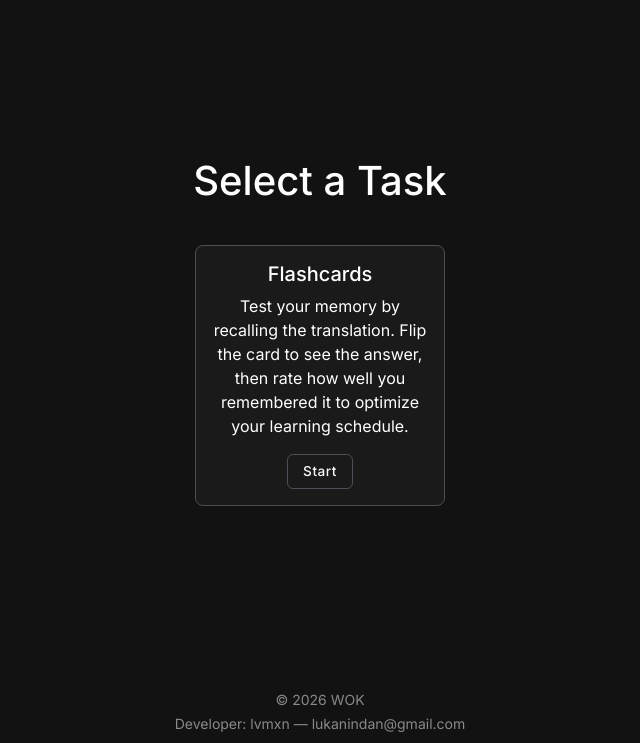
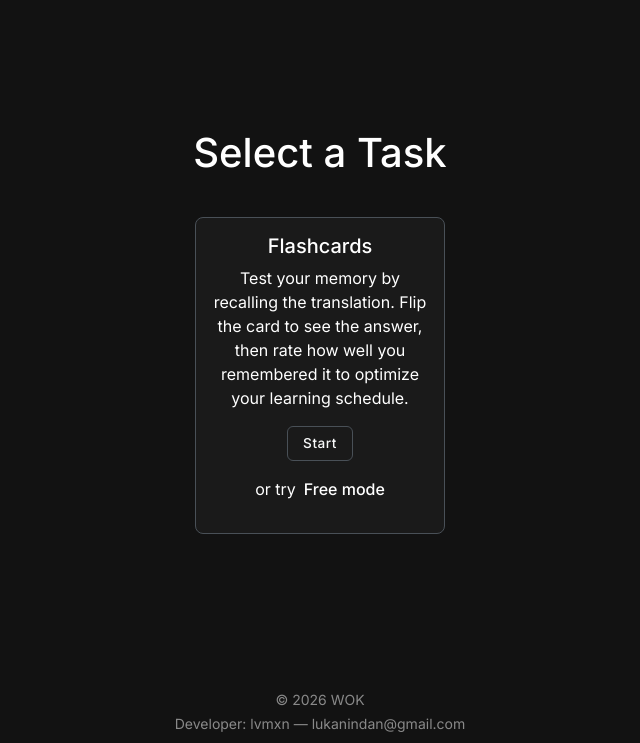
Before and after one commit to lvmxn/wok, a Flask app: page /tasks in a window 1280 px wide. Shown: the part 57-800 px from the top of the page, without its empty margins (320-960 px from the left). Run offline with Flask 3, Linux system fonts and the light colour scheme; the visitor is signed in with stand-in values (Sample User, id 1); data comes from the database, SQL or seed files in the repository.

Commit message:
feat: add free mode

```diff
--- a/app.py
+++ b/app.py
@@ -158,7 +158,11 @@ def tasks():
 @app.route("/flashcards", methods=["GET", "POST"])
 @login_required
 def flashcards():
+    free = request.args.get('mode') == "free"
+
     if request.method == "POST":
+        if free:
+            return jsonify({"status": "success", "message": "Free mode: review not saved"}), 200
         data_j = request.get_json()
         if not isinstance(data_j, dict):
             return jsonify({"status": "error", "message": "Invalid request body"}), 400
@@ -202,21 +206,36 @@ def flashcards():
         except sqlite3.Error:
             return jsonify({"status": "error", "message": "Could not save review"}), 500
         return jsonify({"status": "success"}), 200
-    words = db.execute(
-        """SELECT
-            w.id,
-            w.word,
-            w.translation,
-            COALESCE(uw.context, w.context) AS context
-            FROM words w
-            JOIN user_words uw ON w.id = uw.word_id
-            WHERE uw.user_id = ?
-            AND uw.next_review <= ?
-            ORDER BY uw.next_review ASC
-            LIMIT 20""",
-        session["user_id"],
-        calculate_next_review(0),
-    )
+    if not free:
+        words = db.execute(
+            """SELECT
+                w.id,
+                w.word,
+                w.translation,
+                COALESCE(uw.context, w.context) AS context
+                FROM words w
+                JOIN user_words uw ON w.id = uw.word_id
+                WHERE uw.user_id = ?
+                AND uw.next_review <= ?
+                ORDER BY uw.next_review ASC
+                LIMIT 20""",
+            session["user_id"],
+            calculate_next_review(0),
+        )
+    else:
+        words = db.execute(
+            """SELECT
+                w.id,
+                w.word,
+                w.translation,
+                COALESCE(uw.context, w.context) AS context
+                FROM words w
+                JOIN user_words uw ON w.id = uw.word_id
+                WHERE uw.user_id = ?
+                ORDER BY RANDOM()
+                LIMIT 20""",
+            session["user_id"],
+        )
     return render_template("flashcards.html", words=dumps(words))
 
 
--- a/templates/error.html
+++ b/templates/error.html
@@ -8,6 +8,6 @@
     <div class="error-page">
         <h1>{{ error_code }}</h1>
         <p>{{ error_message }}</p>
-        <a href="/">Back to main</a>
+        <a style="color: #ffff;  text-decoration: none; font-weight: 500;" href="/">Back to main</a>
     </div>
 {% endblock %}
--- a/templates/tasks.html
+++ b/templates/tasks.html
@@ -11,7 +11,11 @@
             <div class="card-body py-2 px-3">
                 <h5 class="card-title">Flashcards</h5>
                 <p class="card-text">Test your memory by recalling the translation. Flip the card to see the answer, then rate how well you remembered it to optimize your learning schedule.</p>
-                <a href="/flashcards" class="btn btn-mono-outline btn-normal-case">Start</a>
+                <a href="/flashcards" class="btn btn-mono-outline btn-normal-case mb-3">Start</a>
+                <div class="d-flex flex-column flex-md-row align-items-start justify-content-center gap-2">
+                    <p>or try</p>
+                    <a href="/flashcards?mode=free" style="color: #ffff;  text-decoration: none; font-weight: 500;">Free mode</a>
+                </div>
             </div>
         </div>
 
```
